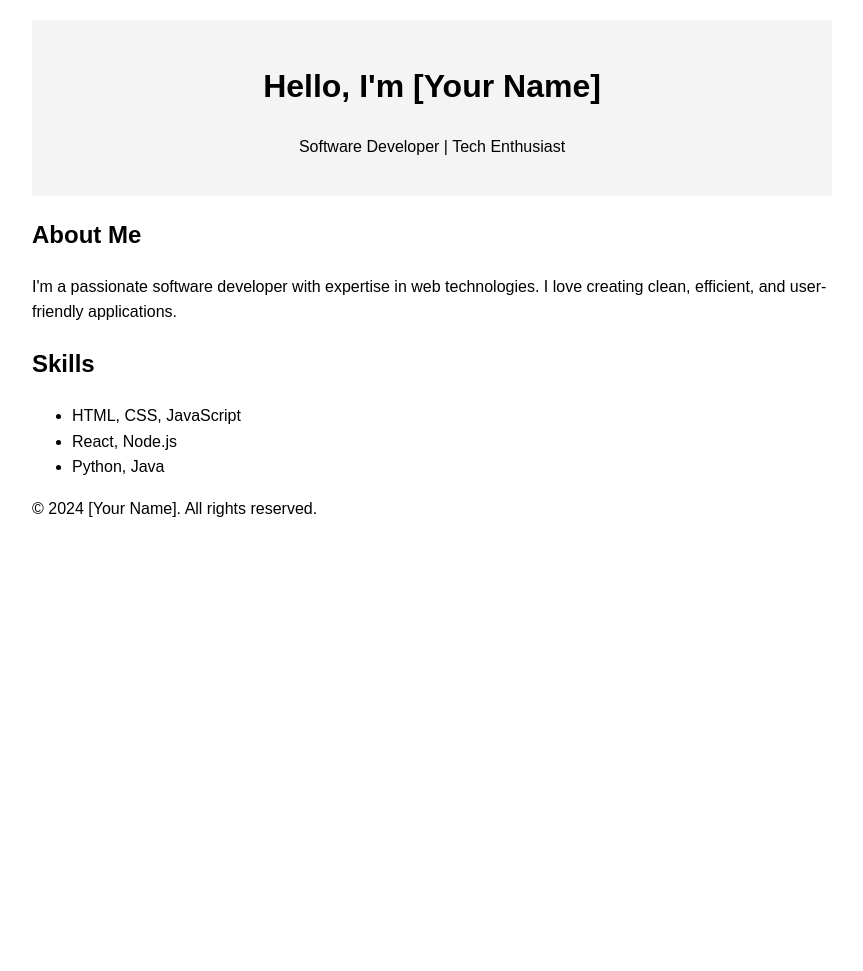
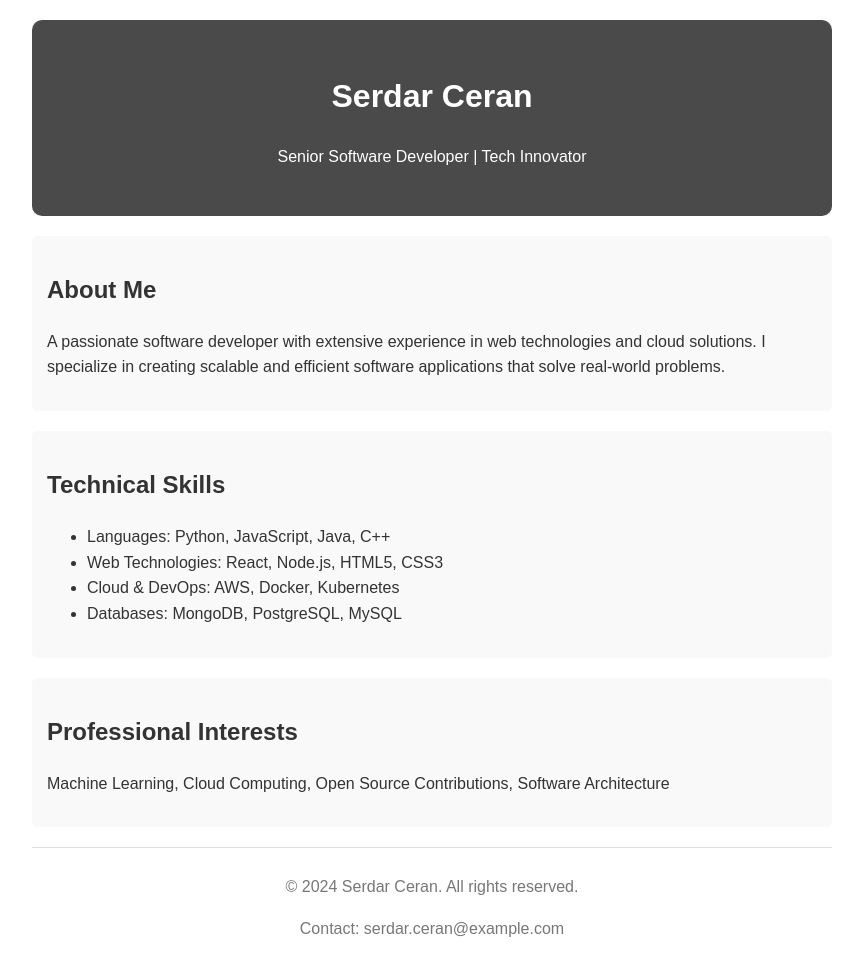
Before and after one commit to serdarceran/first-page, a plain HTML site: page index.html in a window 1280 px wide. Shown: the whole page, without its empty margins (208-1071 px from the left). Before the commit the page ends 800 px from the top, so only its background shows below. Drawn offline with Linux system fonts and the light colour scheme.

Commit message:
Personalize the webpage

```diff
--- a/index.html
+++ b/index.html
@@ -2,7 +2,7 @@
 <html lang="en">
 <head>
     <meta charset="UTF-8">
-    <title>My Personal Page</title>
+    <title>Serdar Ceran - Personal Page</title>
     <style>
         body {
             font-family: Arial, sans-serif;
@@ -10,38 +10,63 @@
             margin: 0 auto;
             padding: 20px;
             line-height: 1.6;
+            color: #333;
         }
         header {
-            background-color: #f4f4f4;
+            background-color: #4a4a4a;
+            color: white;
             text-align: center;
-            padding: 20px;
+            padding: 30px;
+            border-radius: 10px;
+        }
+        main {
+            margin-top: 20px;
+        }
+        section {
+            margin-bottom: 20px;
+            padding: 15px;
+            background-color: #f9f9f9;
+            border-radius: 5px;
+        }
+        footer {
+            text-align: center;
+            color: #777;
+            padding: 10px;
+            border-top: 1px solid #ddd;
         }
     </style>
 </head>
 <body>
     <header>
-        <h1>Hello, I'm [Your Name]</h1>
-        <p>Software Developer | Tech Enthusiast</p>
+        <h1>Serdar Ceran</h1>
+        <p>Senior Software Developer | Tech Innovator</p>
     </header>
 
     <main>
         <section>
             <h2>About Me</h2>
-            <p>I'm a passionate software developer with expertise in web technologies. I love creating clean, efficient, and user-friendly applications.</p>
+            <p>A passionate software developer with extensive experience in web technologies and cloud solutions. I specialize in creating scalable and efficient software applications that solve real-world problems.</p>
         </section>
 
         <section>
-            <h2>Skills</h2>
+            <h2>Technical Skills</h2>
             <ul>
-                <li>HTML, CSS, JavaScript</li>
-                <li>React, Node.js</li>
-                <li>Python, Java</li>
+                <li>Languages: Python, JavaScript, Java, C++</li>
+                <li>Web Technologies: React, Node.js, HTML5, CSS3</li>
+                <li>Cloud & DevOps: AWS, Docker, Kubernetes</li>
+                <li>Databases: MongoDB, PostgreSQL, MySQL</li>
             </ul>
+        </section>
+
+        <section>
+            <h2>Professional Interests</h2>
+            <p>Machine Learning, Cloud Computing, Open Source Contributions, Software Architecture</p>
         </section>
     </main>
 
     <footer>
-        <p>© 2024 [Your Name]. All rights reserved.</p>
+        <p>© 2024 Serdar Ceran. All rights reserved.</p>
+        <p>Contact: serdar.ceran@example.com</p>
     </footer>
 </body>
 </html>
```
